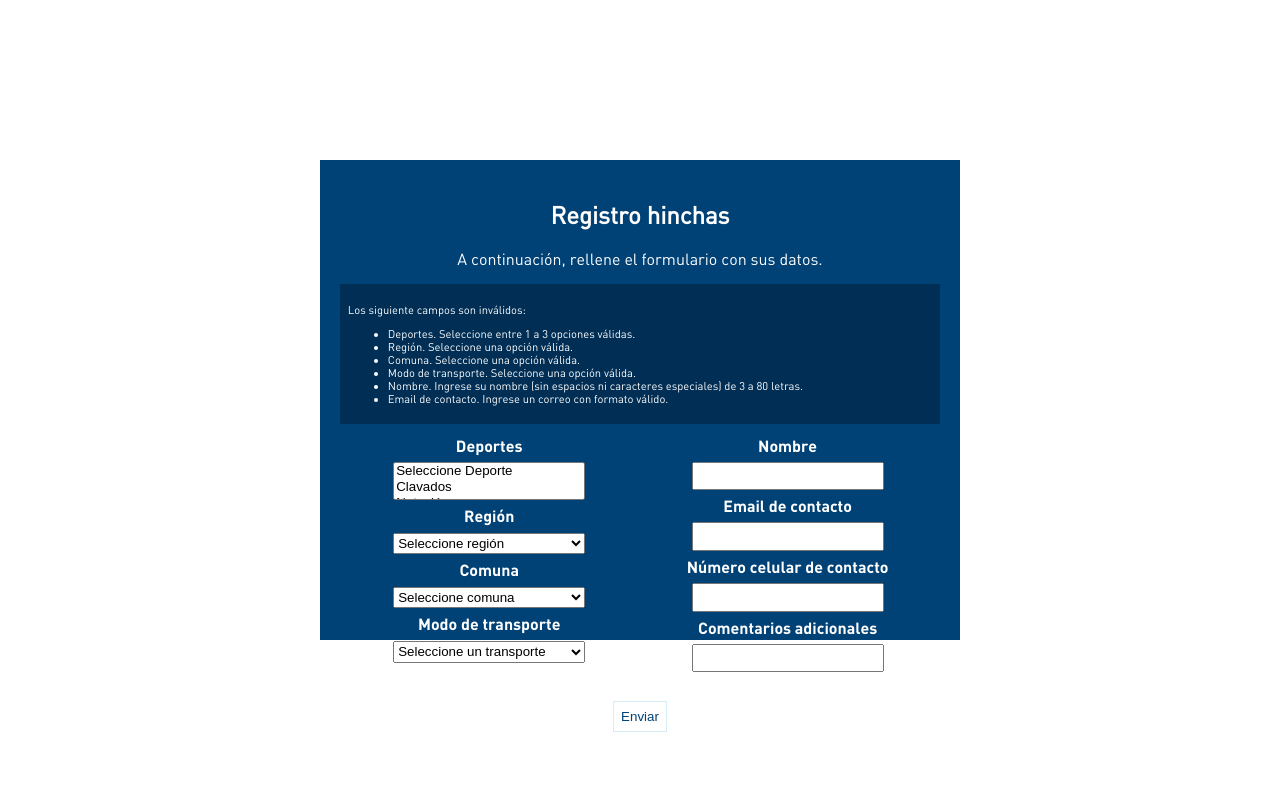
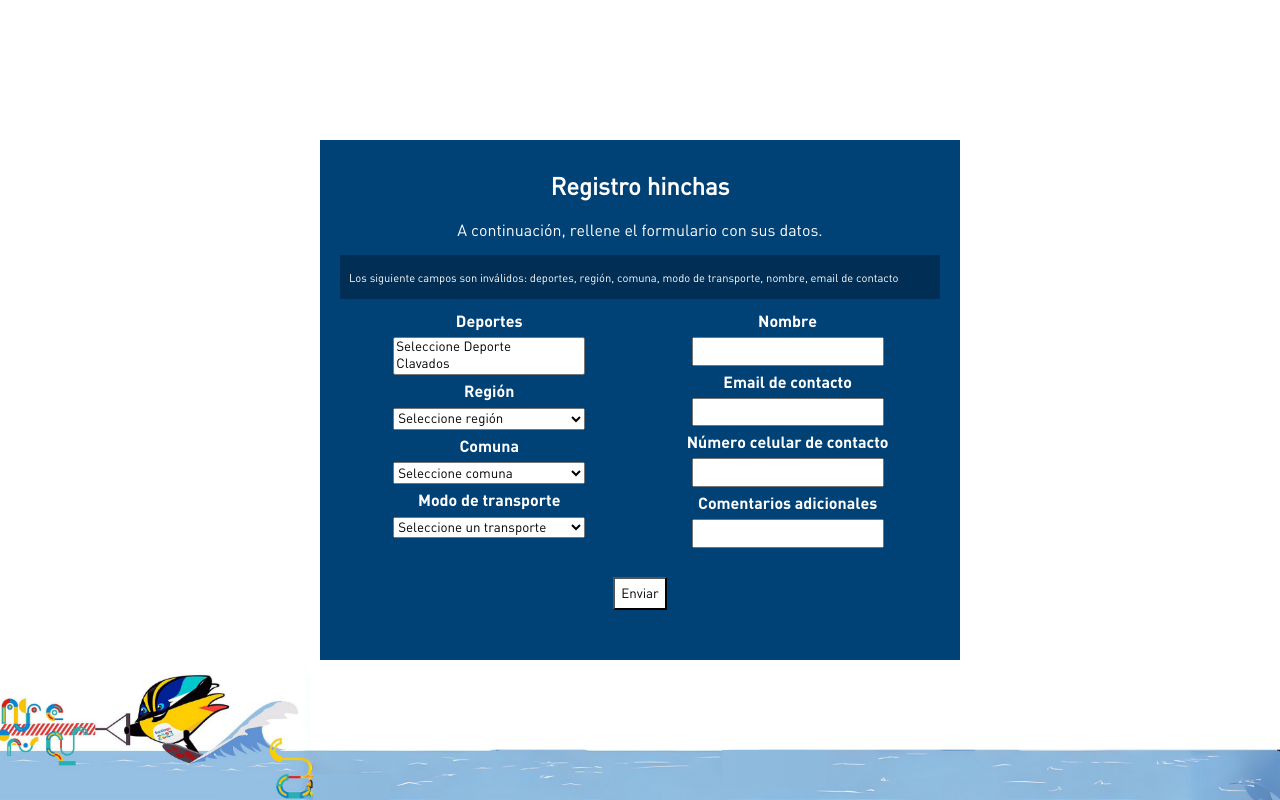
Before and after one commit to constanzavicencio/2023-2-desarrollo-apps-web, a plain HTML site: page tarea-3/agregar-hincha.html in a window 1280 px wide. Both pictures are taken after a click on the button "Enviar". Drawn offline with nearby package versions, Linux system fonts and the light colour scheme.

Commit message:
Arreglo estético main-container

```diff
--- a/tarea-3/agregar-hincha.html
+++ b/tarea-3/agregar-hincha.html
@@ -24,7 +24,7 @@
 
         <div id="val-box" hidden>
             <p id="val-msg"></p>
-            <ul id="val-list"></ul>
+            <p id="val-list"></p>
         </div>
 
 
--- a/tarea-3/estilos/style.css
+++ b/tarea-3/estilos/style.css
@@ -16,7 +16,7 @@
 /* Estilos de tipo */
 
 body {
-  background-image: url(img/fondo7.png);
+  background-image: url(img/fondo4.png);
   background-position: bottom;
   background-repeat: no-repeat;
   background-size: contain;
@@ -28,23 +28,26 @@ form {
 }
 
 input[type="button"] {
-  color: #004176;
+  font-family: 'DIN Regular';
+  color: black;
   background-color: white;
-  border: .125em solid #d5ecf5;
   padding: .5em;
 }
 
 input[type="text"] {
+  font-family: 'DIN Regular';
   width: 15vw;
   line-height: 1.7em;
 }
 
 input[type="email"] {
+  font-family: 'DIN Regular';
   width: 15vw;
   line-height: 1.7em;
 }
 
 select {
+  font-family: 'DIN Regular';
   width: 15vw;
   height: 1.675vw;
 }
@@ -63,6 +66,7 @@ form fieldset {
 /* Estilos de clase */
 
 .popup {
+  color: black;
   display: none;
   position: fixed;
   top: 50%;
@@ -70,8 +74,7 @@ form fieldset {
   transform: translate(-50%, -50%);
   padding: 1.25em;
   background-color: #fff;
-  border: 1px solid #ccc;
-  box-shadow: 0 2px 10px rgba(0, 0, 0, 0.2);
+  box-shadow: 0 2px 10px black;
   z-index: 1000;
 }
 
@@ -83,23 +86,29 @@ form fieldset {
   top: 50%;
   left: 50%;
   transform: translate(-50%,-50%);
-  padding: 1.25em;
+  padding-left: 1.25em;
+  padding-right: 1.25em;
+  padding-top: 0.7em;
+  padding-bottom: 0.7em;
   background-color: #004176;
   width: 50vw;
-  height: 60vh;
+  height: 65vh;
 }
 
 /* Estilos de id */
 
 #confirmation-btn {
-  color:aqua;
+  ;
 }
 
 #val-box {
   font-size: 0.7em;
   text-align: left;
   background-color: #002e54;
-  padding: 0.7em;
+  padding-left: 0.8em;
+  padding-right: 0.8em;
+  padding-top: 0.4em;
+  padding-bottom: 0.4em;
 }
 
 #deportes {
--- a/tarea-3/validaciones/validacion-hincha.js
+++ b/tarea-3/validaciones/validacion-hincha.js
@@ -1,4 +1,3 @@
-
 const validarDeportes = (deportes) => {
     if (deportes=="") return false;
 
@@ -80,25 +79,27 @@ const validarForm = () => {
     };
 
     if (!validarDeportes(deportes)) {
-        setInvalidInput("Deportes. Seleccione entre 1 a 3 opciones válidas.");
+        setInvalidInput("Deportes");
     } if (!validarRegion(region)) {
-        setInvalidInput("Región. Seleccione una opción válida.");
+        setInvalidInput("Región");
     } if (!validarComuna(comuna)) {
-        setInvalidInput("Comuna. Seleccione una opción válida.");
+        setInvalidInput("Comuna");
     } if (!validarTransporte(transporte)) {
-        setInvalidInput("Modo de transporte. Seleccione una opción válida.");
+        setInvalidInput("Modo de transporte");
     } if (!validarNombre(nombre)) {
-        setInvalidInput("Nombre. Ingrese su nombre (sin espacios ni caracteres especiales) de 3 a 80 letras.");
+        setInvalidInput("Nombre");
     } if (!validarEmail(email)) {
-        setInvalidInput("Email de contacto. Ingrese un correo con formato válido.");
+        setInvalidInput("Email de contacto");
     } if (!validarNumero(numero)) {
-        setInvalidInput("Número celular de contacto. Ingrese un formato válido (ej: +56 9 1234 5678).");
+        setInvalidInput("Número de contacto");
     }
 
     // finally display validation
     let validationBox = document.getElementById("val-box");
-    let validationMessageElem = document.getElementById("val-msg");
+
     let validationListElem = document.getElementById("val-list");
+
+    validationListElem.innerText = "Los siguiente campos son inválidos: ";
 
     let sentBox = document.getElementById("sent-box");
 
@@ -110,16 +111,9 @@ const validarForm = () => {
     };
 
     if (!isValid) {
-        validationListElem.textContent = "";
-        // add invalid elements to val-list element.
-
-        for (let input of invalidInputs) {
-            let listElement = document.createElement("li");
-            listElement.innerText = input;
-            validationListElem.append(listElement);
-        }
-        // set val-msg
-        validationMessageElem.innerText = "Los siguiente campos son inválidos:";
+        let invalidInputsLower = invalidInputs.map(elemento => elemento.toLowerCase());
+        let invalidInputsString = invalidInputsLower.join(', ');
+        validationListElem.innerText += invalidInputsString;
 
         // make validation prompt visible
         validationBox.hidden = false;
```
Also changed, not shown: tarea-3/estilos/img/fondo2.png (added), tarea-3/estilos/img/fondo3.png (added), tarea-3/estilos/img/fondo4.png (added).
